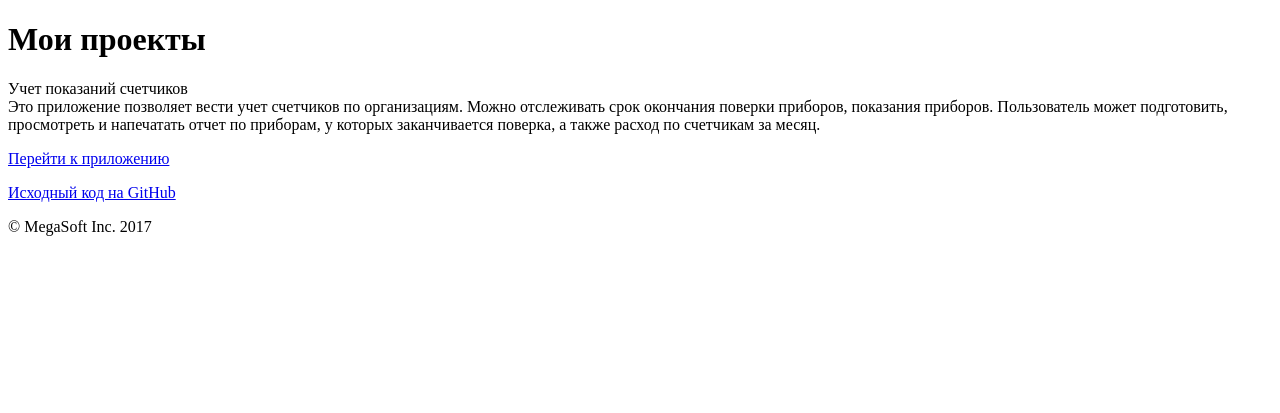
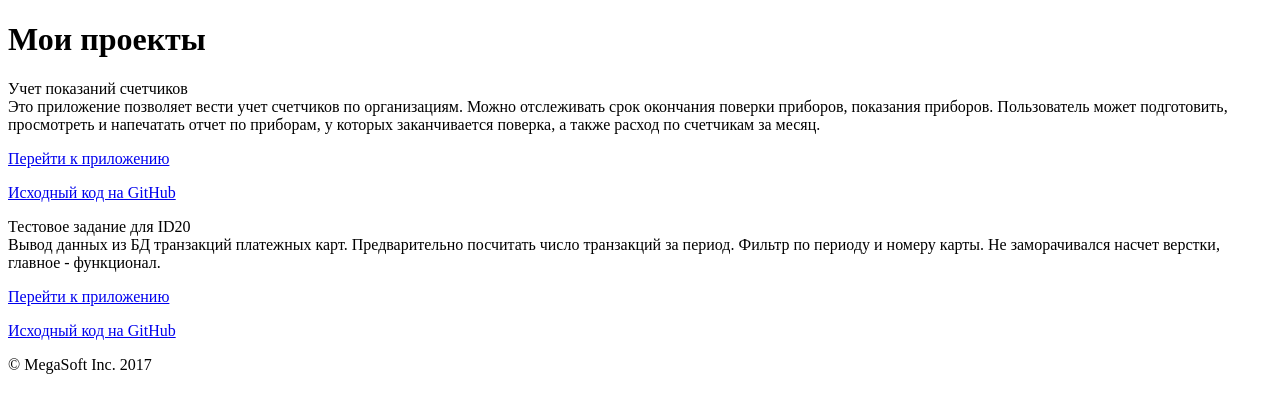
Before and after one commit to Apron63/main-site, a Yii app: template frontend/views/site/projects.php in a window 1280 px wide. Shown: the top 413 px of the page. Run offline with PHP 8.4 and a stand-in for Yii, Linux system fonts and the light colour scheme; the template is opened without the code that fills it, so the values that code supplies are empty; some libraries are stand-ins or nearby versions.

Commit message:
Добавил ссылку на новый тест

```diff
--- a/frontend/views/site/projects.php
+++ b/frontend/views/site/projects.php
@@ -23,3 +23,18 @@ $this->params['breadcrumbs'][] = ['label' => $this->title, 'url' => ''];
         <p><a href="https://github.com/apron63/paldec" target="_blank">Исходный код на GitHub</a></p>
     </div>
 </div>
+
+<div class="panel panel-primary">
+    <div class="panel-heading">
+        Тестовое задание для ID20
+    </div>
+    <div class="panel-body">
+        Вывод данных из БД транзакций платежных карт. Предварительно посчитать число транзакций за период.
+        Фильтр по периоду и номеру карты.
+        Не заморачивался насчет верстки, главное - функционал.
+    </div>
+    <div class="panel-footer">
+        <p><a href="/qingzi/frontend/web" target="_blank">Перейти к приложению</a></p>
+        <p><a href="https://github.com/apron63/qingzi" target="_blank">Исходный код на GitHub</a></p>
+    </div>
+</div>
```
